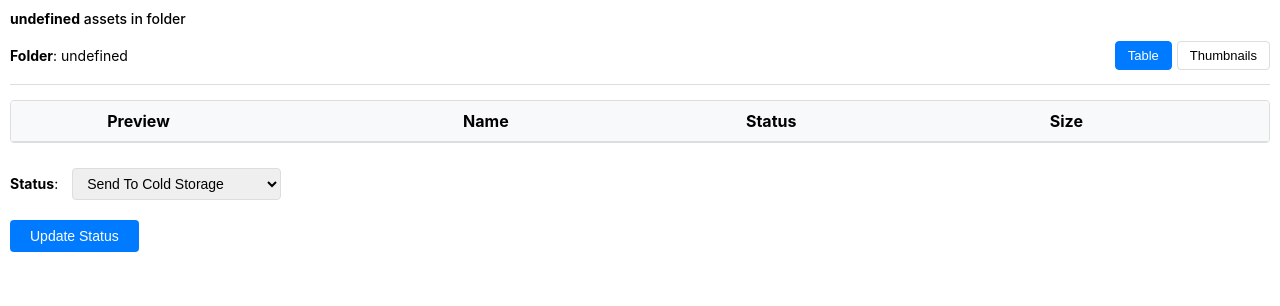
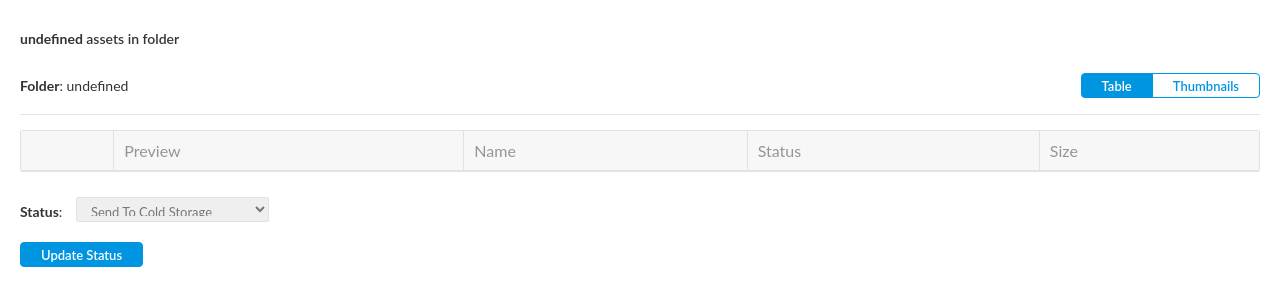
Before and after one commit to rbuikman/SortAssets, a website built with webpack: page src/index.html in a window 1280 px wide. Built offline with nearby package versions, Linux system fonts and the light colour scheme; what @woodwing/assets-client-sdk would draw is missing.

Commit message:
Apply WoodWing Assets styling to plugin UI

```diff
--- a/src/index.html
+++ b/src/index.html
@@ -1,7 +1,7 @@
 <html>
     <body>
         <div id="intro" class="intro">
-            Loading assets from folder...
+            Sort assets inside folder: <span id="folderPath"></span>
         </div>
         <div class="controls">
             <div id="folderDiv" class="panel"></div>
--- a/src/index.ts
+++ b/src/index.ts
@@ -7,6 +7,7 @@ const folderDiv = document.getElementById('folderDiv');
 const statusList = document.getElementById('status');
 const statusLabel = document.getElementById('statusLabel');
 const introDiv = document.getElementById('intro');
+const folderPathSpan = document.getElementById('folderPath');
 const assetsContainer = document.getElementById('assetsContainer');
 const tableViewBtn = document.getElementById('tableViewBtn');
 const thumbnailViewBtn = document.getElementById('thumbnailViewBtn');
@@ -177,7 +178,9 @@ const loadStatus = async () => {
     folderSelection = contextService.context.activeTab.folderSelection;
   }
 
-  folderDiv.innerHTML = '<b>Folder</b>: ' + folderSelection[0].name;
+  const folderName = folderSelection[0].name;
+  folderDiv.innerHTML = '<b>Folder</b>: ' + folderName;
+  folderPathSpan.innerHTML = folderName;
 
   const newStatus:[] = config.NEW_STATUS;
   console.log('Status options:', newStatus);
--- a/src/style.css
+++ b/src/style.css
@@ -1,8 +1,10 @@
 body {
     margin: 0;
-    padding: 10px;
-    font-family: -apple-system, BlinkMacSystemFont, 'Segoe UI', Roboto, Oxygen, Ubuntu, Cantarell, sans-serif;
+    padding: 20px;
+    font-family: Lato, sans-serif;
     font-size: 14px;
+    color: #333;
+    background-color: #fff;
 }
 
 .panel {
@@ -11,8 +13,10 @@ body {
 }
 
 .intro {
-    padding-bottom: 10px;
-    font-weight: 500;
+    padding: 10px 0;
+    font-family: Mulish-SemiBold, OpenSans-SemiBold, Lato, sans-serif;
+    font-weight: 600;
+    color: #333;
 }
 
 .controls {
@@ -20,50 +24,69 @@ body {
     justify-content: space-between;
     align-items: center;
     margin-bottom: 15px;
-    padding-bottom: 10px;
-    border-bottom: 1px solid #ddd;
+    padding: 10px 0;
+    border-bottom: 1px solid #e2e2e2;
 }
 
 .view-toggle {
     display: flex;
-    gap: 5px;
+    gap: 0;
 }
 
 .view-btn {
-    padding: 6px 12px;
-    border: 1px solid #ddd;
-    background: white;
+    padding: 5px 20px;
+    border: 1px solid #0095e0;
+    background: #fff;
+    color: #0095e0;
     cursor: pointer;
-    border-radius: 4px;
+    border-radius: 0;
     font-size: 13px;
+    font-weight: 600;
+    font-family: Mulish-SemiBold, OpenSans-SemiBold, Lato, sans-serif;
+    height: 25px;
+    line-height: 14px;
+}
+
+.view-btn:first-child {
+    border-radius: 4px 0 0 4px;
+}
+
+.view-btn:last-child {
+    border-radius: 0 4px 4px 0;
+    margin-left: -1px;
 }
 
 .view-btn:hover {
-    background: #f5f5f5;
+    background: #0095e0;
+    color: #fff;
+    border-color: #0095e0;
 }
 
 .view-btn.active {
-    background: #007bff;
-    color: white;
-    border-color: #007bff;
+    background: #0095e0;
+    color: #fff;
+    border-color: #0095e0;
 }
 
 .assets-container {
     margin: 15px 0;
     max-height: 400px;
     overflow-y: auto;
-    border: 1px solid #ddd;
-    border-radius: 4px;
+    border: 1px solid #e2e2e2;
+    border-radius: 2px;
+    background-color: #f2f3f5;
 }
 
 /* Table View */
 .assets-table {
     width: 100%;
     border-collapse: collapse;
+    background: #fff;
 }
 
 .assets-table thead {
-    background: #f8f9fa;
+    background: #f7f7f7;
+    border-bottom: 1px solid #e2e2e2;
     position: sticky;
     top: 0;
 }
@@ -72,16 +95,35 @@ body {
 .assets-table td {
     padding: 10px;
     text-align: left;
-    border-bottom: 1px solid #ddd;
+    border-bottom: 1px solid #e2e2e2;
+    border-right: 1px solid #e2e2e2;
+    color: #666;
+}
+
+.assets-table th {
+    color: #959595;
+    font-weight: 400;
+    font-family: Lato, sans-serif;
+}
+
+.assets-table th:last-child,
+.assets-table td:last-child {
+    border-right: none;
 }
 
 .assets-table tbody tr {
     cursor: move;
     transition: background-color 0.2s;
+    background: #fff;
 }
 
 .assets-table tbody tr:hover {
-    background: #f8f9fa;
+    background: #fff;
+    color: #333;
+}
+
+.assets-table tbody tr:hover td {
+    color: #333;
 }
 
 .assets-table tbody tr.sortable-ghost {
@@ -93,12 +135,12 @@ body {
     width: 50px;
     height: 50px;
     object-fit: cover;
-    border-radius: 4px;
+    border-radius: 2px;
 }
 
 .drag-handle {
     cursor: move;
-    color: #999;
+    color: #959595;
     margin-right: 8px;
 }
 
@@ -106,22 +148,24 @@ body {
 .assets-grid {
     display: grid;
     grid-template-columns: repeat(auto-fill, minmax(150px, 1fr));
-    gap: 15px;
-    padding: 15px;
+    gap: 18px;
+    padding: 18px;
+    background: #f2f3f5;
 }
 
 .asset-card {
-    border: 1px solid #ddd;
-    border-radius: 8px;
-    padding: 10px;
+    border: 1px solid #e2e2e2;
+    border-radius: 2px;
+    padding: 12px;
     cursor: move;
     transition: all 0.2s;
-    background: white;
+    background: #fff;
 }
 
 .asset-card:hover {
-    box-shadow: 0 4px 8px rgba(0,0,0,0.1);
-    transform: translateY(-2px);
+    border-color: #ccc;
+    box-shadow: none;
+    transform: none;
 }
 
 .asset-card.sortable-ghost {
@@ -132,59 +176,81 @@ body {
     width: 100%;
     height: 120px;
     object-fit: cover;
-    border-radius: 4px;
+    border-radius: 0;
     margin-bottom: 8px;
-    background: #f5f5f5;
+    background: #e2e2e2;
 }
 
 .asset-card-name {
-    font-size: 12px;
-    font-weight: 500;
+    font-size: 13px;
+    font-weight: 400;
+    color: #333;
     overflow: hidden;
     text-overflow: ellipsis;
     white-space: nowrap;
+    font-family: Lato, sans-serif;
 }
 
 .asset-card-info {
     font-size: 11px;
-    color: #666;
+    color: #959595;
     margin-top: 4px;
 }
 
 #status {
-    padding: 6px 10px;
-    border: 1px solid #ddd;
-    border-radius: 4px;
-    font-size: 14px;
+    padding: 5px 10px;
+    border: 1px solid #e2e2e2;
+    border-radius: 2px;
+    font-size: 13px;
     margin-left: 10px;
+    color: #777;
+    font-family: Lato, sans-serif;
+    height: 25px;
+}
+
+#status:hover {
+    border-color: #959595;
 }
 
 #update {
-    padding: 8px 20px;
-    background: #007bff;
-    color: white;
-    border: none;
+    padding: 5px 20px;
+    background: #0095e0;
+    color: #fff;
+    border: 1px solid #0095e0;
     border-radius: 4px;
     cursor: pointer;
-    font-size: 14px;
-    font-weight: 500;
+    font-size: 13px;
+    font-weight: 600;
+    font-family: Mulish-SemiBold, OpenSans-SemiBold, Lato, sans-serif;
+    height: 25px;
+    line-height: 14px;
 }
 
 #update:hover {
-    background: #0056b3;
+    background: #0081c2;
+    border-color: #0081c2;
+}
+
+#update:disabled {
+    background: #eee;
+    border-color: #eee;
+    color: #fff;
+    cursor: default;
 }
 
 .loading {
     text-align: center;
     padding: 40px;
-    color: #666;
+    color: #959595;
+    font-family: Lato, sans-serif;
 }
 
 .error {
-    color: #dc3545;
+    color: #ea564b;
     padding: 10px;
-    background: #f8d7da;
-    border: 1px solid #f5c6cb;
+    background: #fff;
+    border: 1px solid #e2e2e2;
     border-radius: 4px;
     margin: 10px 0;
+    font-family: Lato, sans-serif;
 }
```
